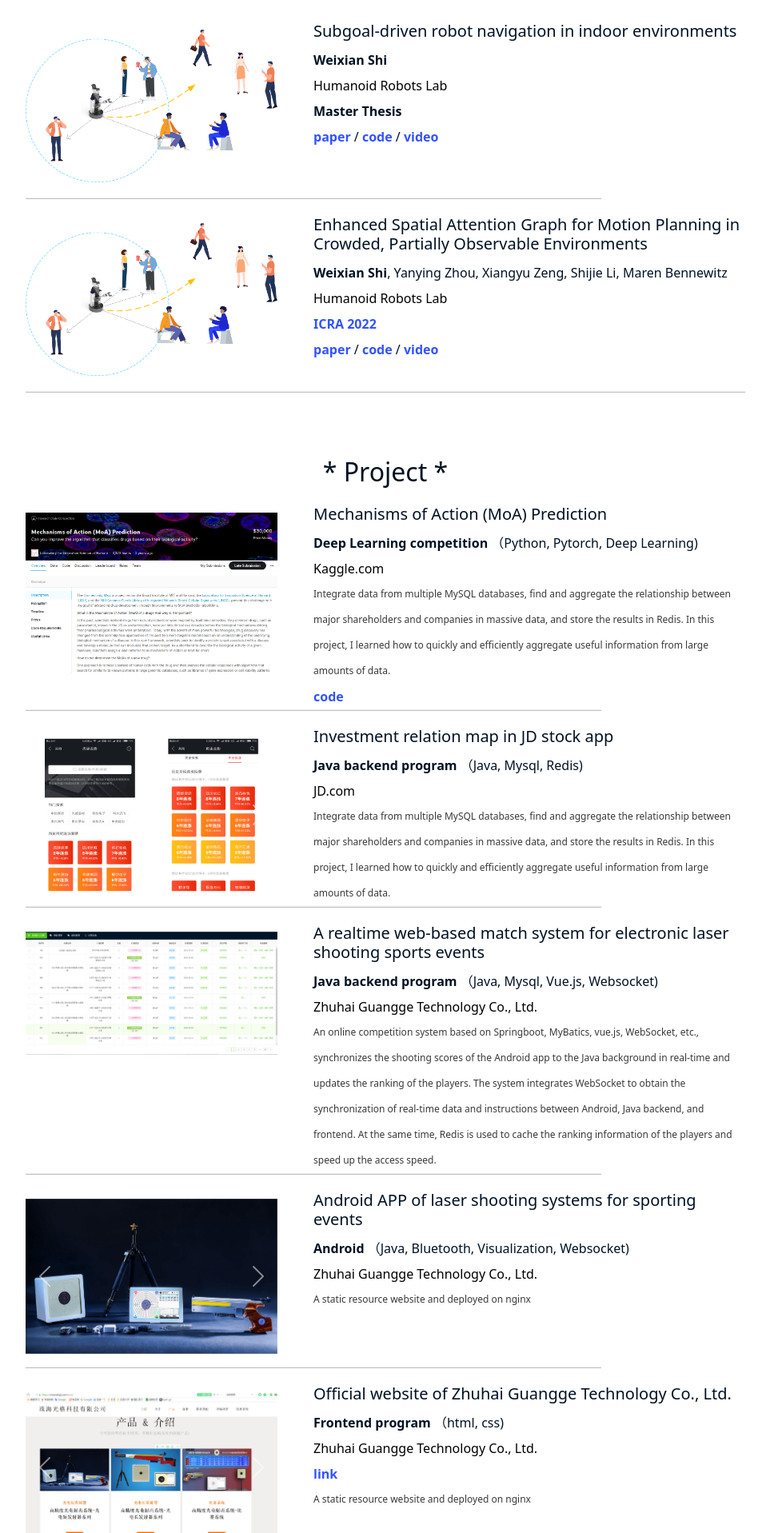
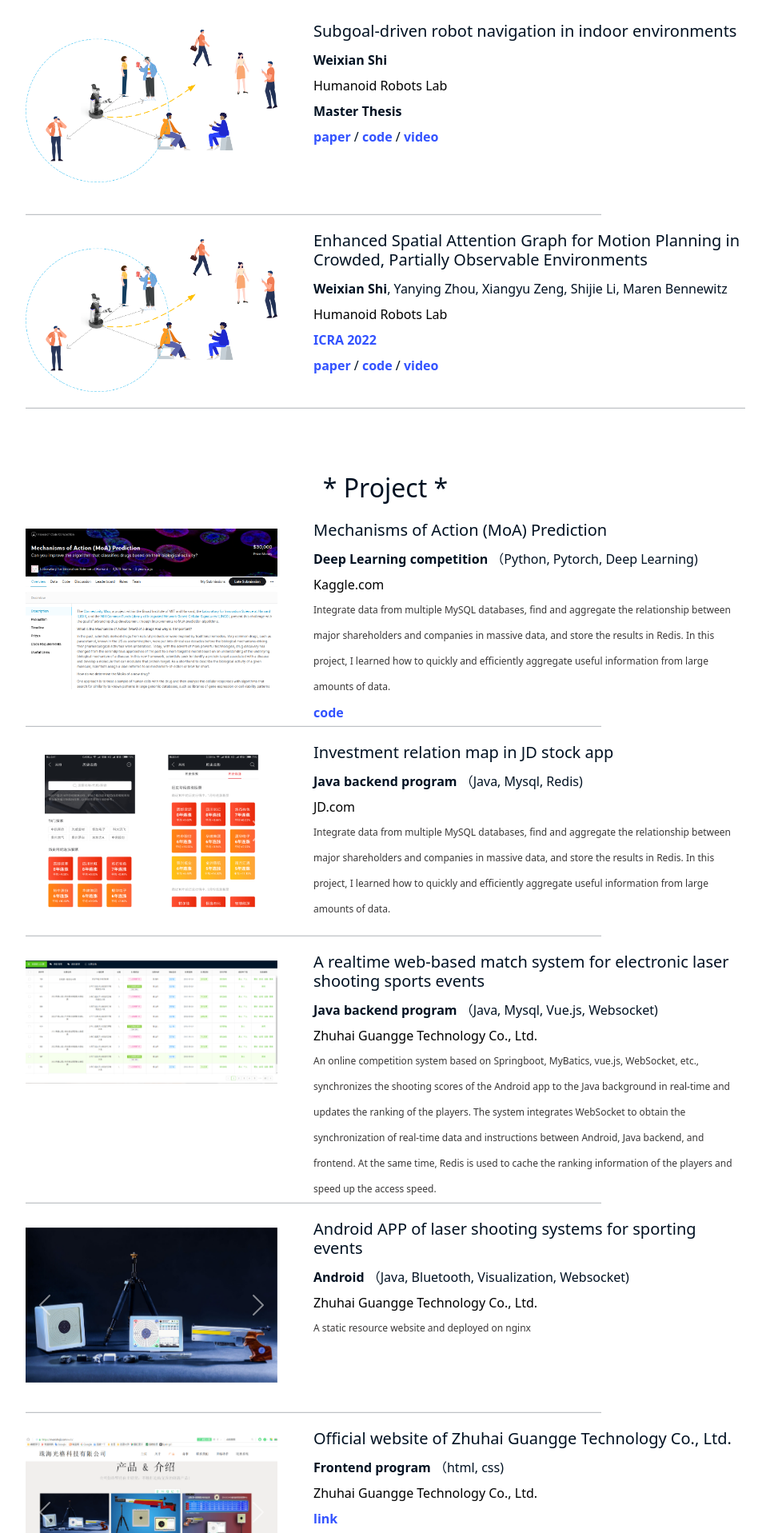
Before and after one commit to weixians/weixians.github.io, a Jekyll site: the page built from about_me.html, in a window 1280 px wide. Shown: the part 1098-3015 px from the top of the page at 80% size, without its empty margins (158-1121 px from the left). Built offline with Jekyll 4.4.1, drawn with Linux system fonts in a browser that asks for light colours.

Commit message:
change content

```diff
--- a/about_me.html
+++ b/about_me.html
@@ -23,6 +23,16 @@
         }
 
         h1.title {
+        }
+
+        div.publication-item {
+            min-height: 200px;
+            text-align: left;
+        }
+
+        div.project-item {
+            min-height: 220px;
+            text-align: left;
         }
 
         div.project-item-img {
@@ -114,7 +124,7 @@
     <h1 class="title">* Publication *</h1>
     <!--    <div style="border: 0.5px solid gray;width:200px;height:0;margin-left: 50%; transform: translate(-50%,-50%);"></div>-->
 
-    <div style="min-height:200px;text-align: left">
+    <div class="project-item">
         <div class="project-item-img">
             <img src="/assets/img/paper_esa.png" alt="">
         </div>
@@ -133,7 +143,7 @@
     </div>
     <hr class="solid item-divider"/>
 
-    <div style="min-height:200px;text-align: left">
+    <div class="publication-item">
         <div class="project-item-img">
             <img src="/assets/img/paper_esa.png" alt="">
         </div>
@@ -156,7 +166,7 @@
 
     <!--  Project  -->
     <h1 class="title">* Project *</h1>
-    <div style="min-height:200px;text-align: left">
+    <div class="project-item">
         <div class="project-item-img">
             <img src="/assets/img/project/kaggle.png" alt="">
         </div>
@@ -176,7 +186,7 @@
     </div>
     <hr class="solid item-divider"/>
 
-    <div style="min-height:200px;text-align: left">
+    <div class="project-item">
         <div class="project-item-img">
             <div id="jdStockCarousel" class="carousel slide" data-bs-ride="carousel">
                 <div class="carousel-inner">
@@ -215,7 +225,7 @@
     </div>
     <hr class="solid item-divider"/>
 
-    <div style="min-height:200px;text-align: left">
+    <div class="project-item">
         <div class="project-item-img">
             <div id="gameSystemCarousel" class="carousel slide" data-bs-ride="carousel">
                 <div class="carousel-inner">
@@ -258,7 +268,7 @@
     </div>
     <hr class="solid item-divider"/>
 
-    <div style="min-height:200px;text-align: left">
+    <div class="project-item">
         <div class="project-item-img">
             <div id="shootAppCarousel" class="carousel slide" data-bs-ride="carousel">
                 <div class="carousel-inner">
@@ -294,7 +304,7 @@
     </div>
     <hr class="solid item-divider"/>
 
-    <div style="min-height:200px;text-align: left">
+    <div class="project-item">
         <div class="project-item-img">
             <!--            <img src="/assets/img/project/monisheji_website.png" alt="">-->
             <div id="monishejiWebsiteCarousel" class="carousel slide" data-bs-ride="carousel">
```
